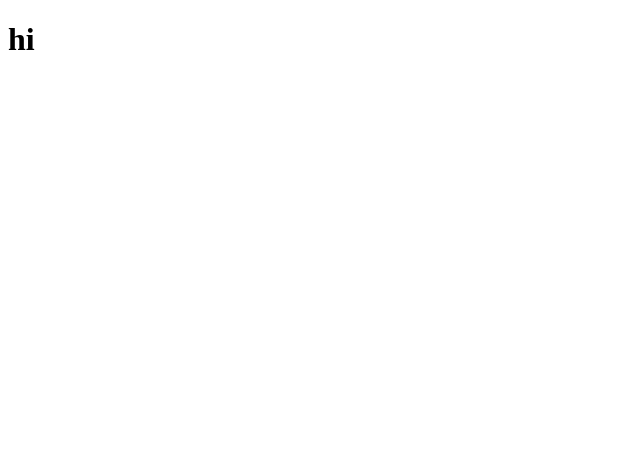
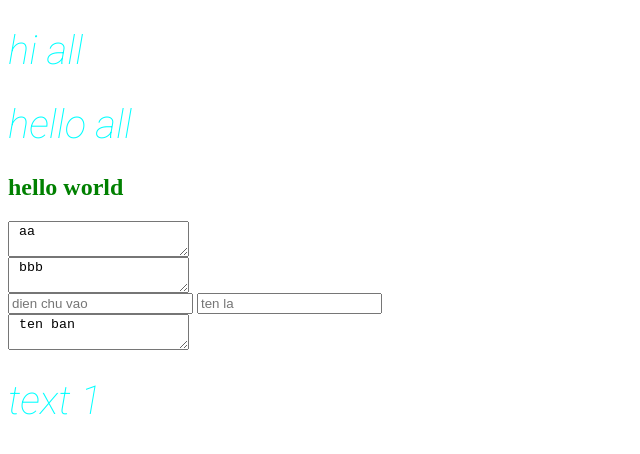
Before and after one commit to david-cung/font-end, a plain HTML site: page index.html in a window 1280 px wide. Shown: the whole page, without its empty margins (0-640 px from the left). Drawn offline with Linux system fonts and the light colour scheme.

Commit message:
second commit

```diff
--- a/index.html
+++ b/index.html
@@ -1,9 +1,30 @@
 <!DOCTYPE html>
 <html>
+
+<head>
     <title>
         Hello world
     </title>
-    <body>
-        <h1> hi</h1>
-    </body>
+    <link rel="stylesheet" href="style.css">
+    <link rel="preconnect" href="https://fonts.googleapis.com">
+    <link rel="preconnect" href="https://fonts.gstatic.com" crossorigin>
+    <link href="https://fonts.googleapis.com/css2?family=Roboto:ital,wght@1,100&display=swap" rel="stylesheet">
+</head>
+
+<body>
+    <h1> hi all</h1>
+    <h1> hello all</h1>
+    <h2> hello world</h2>
+    <textarea> aa</textarea>
+    <textarea> bbb</textarea>
+    <form>
+        <input type="text" placeholder="dien chu vao">
+        <input type="text" placeholder="ten la">
+        <textarea> ten ban </textarea>
+    </form>
+    <div id="heading1">
+        <h1> text 1</h1>
+    </div>
+</body>
+
 </html>
--- /dev/null
+++ b/style.css
@@ -0,0 +1,16 @@
+h1{
+
+    color: rgb(0, 255, 255);
+    font-family: 'Roboto', ital;
+    font-size: 40px;
+    font-weight: 100;
+}
+h2{
+    color: green;
+}
+textarea{
+    display: block;
+}
+#heading1 {
+    color: beige;
+}
```
